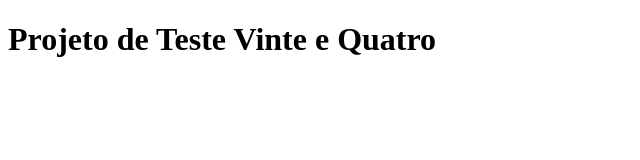
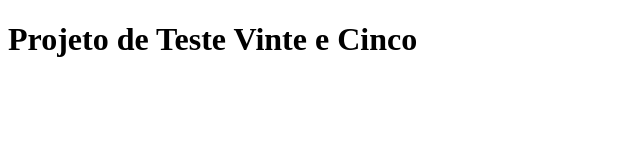
Before and after one commit to ramguimaraes/aula_01, a plain HTML site: page index.html in a window 1280 px wide. Shown: the full height of the page, 0-640 px from the left. Drawn offline with Linux system fonts and the light colour scheme.

Commit message:
enviar dados local

```diff
--- a/index.html
+++ b/index.html
@@ -4,9 +4,9 @@
         <meta charset="UTF-8">
         <meta http-equiv="X-UA-Compatible" content="IE=edge">
         <meta name="viewport" content="width=device-width, initial-scale=1.0">
-        <title>Projeto de Teste Vinte e Quatro</title>
+        <title>Projeto de Teste Vinte e Cinco</title>
     </head>
     <body>
-        <h1>Projeto de Teste Vinte e Quatro</h1>
+        <h1>Projeto de Teste Vinte e Cinco</h1>
     </body>
 </html>
```
Also changed, not shown: index2.html (added).
